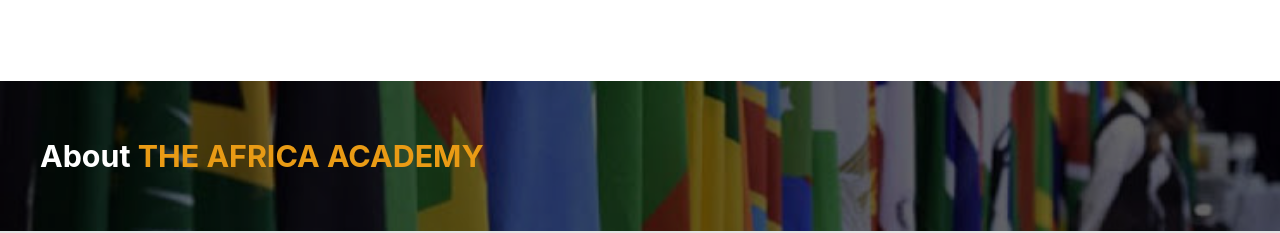
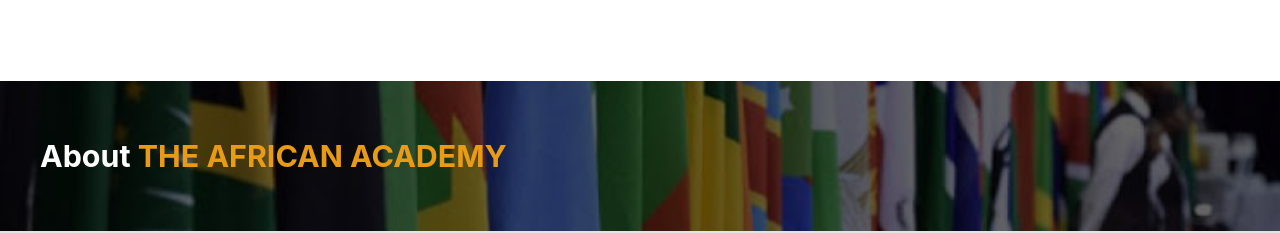
Before and after one commit to barth007/african-impact-maker, a React (Create React App) app in the folder impact-maker/: page / in a window 1280 px wide. Shown: the part 1280-1513 px from the top of the page. Built offline with nearby package versions, Linux system fonts and the light colour scheme.

Commit message:
centrals the text

```diff
--- a/impact-maker/src/components/Home/FlagSection.js
+++ b/impact-maker/src/components/Home/FlagSection.js
@@ -8,7 +8,7 @@
             <div className="background-wrapper ">
                 <div className="overlay"></div>
                 <div className="about-header">
-                    <h1>About <span>THE AFRICA ACADEMY</span></h1>
+                    <h1>About <span>THE AFRICAN ACADEMY</span></h1>
                 </div>
 
 
--- a/impact-maker/src/components/Home/HumanitaranSection.js
+++ b/impact-maker/src/components/Home/HumanitaranSection.js
@@ -9,18 +9,18 @@
             <div className="humanitaran-background-wrapper ">
                 <div className="humanitaran-overlay"></div>
                 <div className="humanitaran-header">
-                    <h1>Join <span> THE AFRICA ACADEMY</span></h1>
+                    <h1>Join <span> THE AFRICAN ACADEMY</span></h1>
                 </div>
 
             </div>
             <div className="humanitaran-frame__container">
                 <div className='frame__wrapper'>
                     <div className='humanitaran-text__bold'>
-                        <h1>AFRICA HUMANITARIAN<br/>FESTIVAL AND AWARDS</h1>
+                        <h1>AFRICAN HUMANITARIAN<br/>FESTIVAL AND AWARDS</h1>
                     </div>
                     <div className='humanitaran-text__container'>
                     <div className='humanitaran-text__regular'>
-                    <p>Join <span> THE AFRICA ACADEMY</span></p>
+                    <p>Join <span> THE AFRICAN ACADEMY</span></p>
                         <p>to participate at the biggest
                             annual Humanitarian Festival
                             for Impact Makers in Africa.
```
